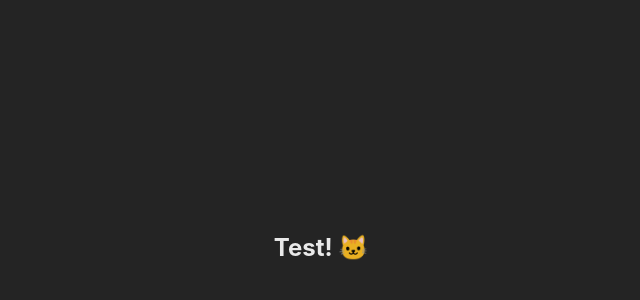
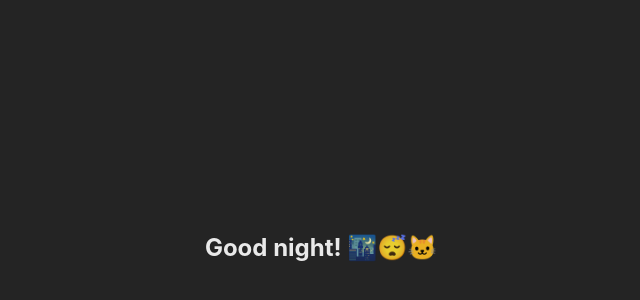
Before and after one commit to ivsantos/devops-final-project, a React (Vite) app: page / in a window 1280 px wide. Shown: the part 152-452 px from the top of the page, without its empty margins (319-959 px from the left). Built offline with nearby package versions, Linux system fonts and the light colour scheme.

Commit message:
chore: try changing cluster

```diff
--- a/src/App.tsx
+++ b/src/App.tsx
@@ -4,7 +4,7 @@ import styles from './App.module.css';
 export default function App() {
   return (
     <>
-      <h1 className={styles.title}>Test! 🐱</h1>
+      <h1 className={styles.title}>Good night! 🌃😴🐱</h1>
       <Confetti recycle={false} />
     </>
   );
```
